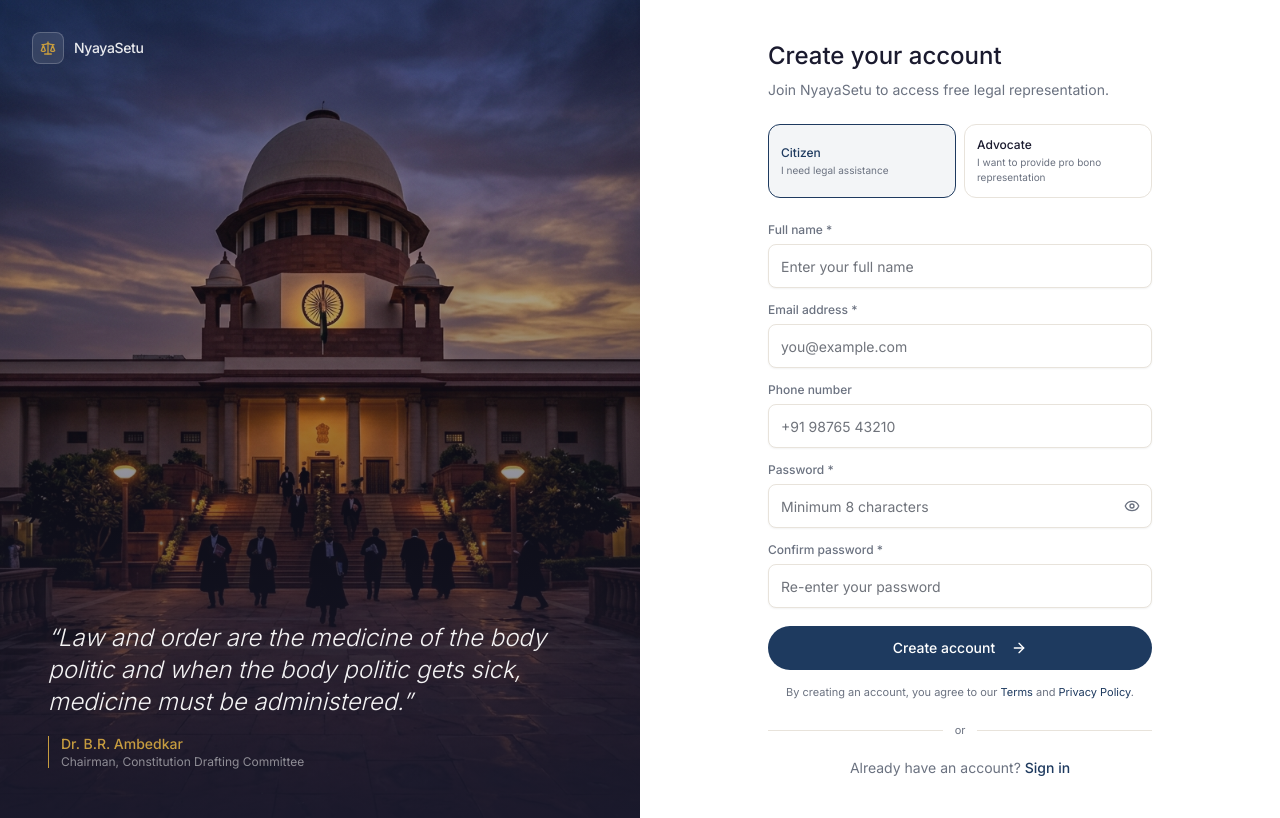
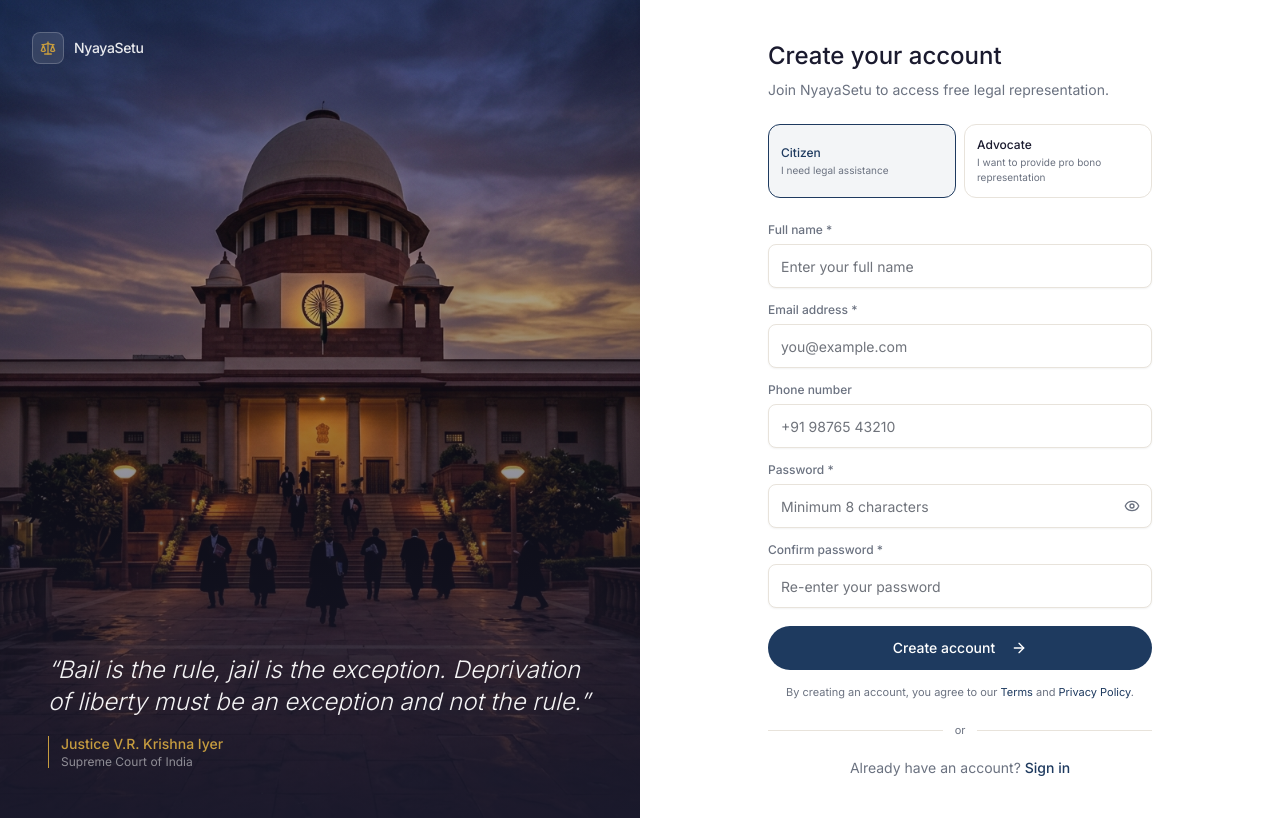
Before and after one commit to Adarshktiwarii/Probono-Legal-Startup, a Next.js app: page /signup in a window 1280 px wide. Built offline with nearby package versions, Linux system fonts and the light colour scheme.

Commit message:
chore: UX enhancements and quote updates
- Updated Ambedkar quote to Justice Krishna Iyer quote on auth pages
- Added SEO meta tags and brand theme colors to layout
- Unified regions text on volunteer page
- Added Donate CTAs on Homepage and About page
- Fixed missing alt text for accessibility

```diff
--- a/src/app/about/page.tsx
+++ b/src/app/about/page.tsx
@@ -113,6 +113,10 @@ export default function About() {
           <Link href="/apply" className="inline-flex items-center text-sm text-[#1E3A5F] hover:underline">
             Apply for legal assistance <ArrowRight className="w-3.5 h-3.5 ml-1" />
           </Link>
+          <span className="text-[#d4cfc7] mx-2">·</span>
+          <Link href="/donate" className="inline-flex items-center text-sm text-[#C69C3F] hover:underline">
+            Support our mission <ArrowRight className="w-3.5 h-3.5 ml-1" />
+          </Link>
         </div>
       </section>
     </div>
--- a/src/app/layout.tsx
+++ b/src/app/layout.tsx
@@ -12,6 +12,8 @@ const inter = Inter({
 export const metadata: Metadata = {
   title: "NyayaSetu — Free Legal Aid for Every Citizen",
   description: "India's pro bono legal representation organization. Connecting eligible citizens with qualified advocates at zero cost.",
+  keywords: 'pro bono, free legal aid, NyayaSetu, legal help India, bail assistance, fundamental rights, Delhi, Madhya Pradesh',
+  themeColor: '#1E3A5F',
 };
 
 export default function RootLayout({
@@ -21,7 +23,7 @@ export default function RootLayout({
 }>) {
   return (
     <html lang="en" className={inter.variable}>
-      <body className="font-sans antialiased bg-white text-[#202124] selection:bg-blue-100">
+      <body className="font-sans antialiased bg-white text-[#202124] selection:bg-[#C69C3F]/20">
         <Header />
         <main>{children}</main>
         <Footer />
--- a/src/app/page.tsx
+++ b/src/app/page.tsx
@@ -9,7 +9,7 @@ export default function HomePage() {
       {/* Hero */}
       <section className="relative overflow-hidden">
         <div className="absolute inset-0">
-          <Image src="/images/hero-courthouse.png" alt="" fill sizes="100vw" className="object-cover" priority />
+          <Image src="/images/hero-courthouse.png" alt="Indian courthouse building" fill sizes="100vw" className="object-cover" priority />
           <div className="absolute inset-0 bg-gradient-to-r from-white via-white/95 to-white/60" />
         </div>
         <div className="container relative z-10 py-20 md:py-32">
@@ -196,6 +196,11 @@ export default function HomePage() {
                 Read the FAQ
               </Button>
             </Link>
+            <Link href="/donate">
+              <Button variant="outline" className="rounded-full border-[#C69C3F] text-[#C69C3F] hover:bg-[#C69C3F]/5 h-11 px-7 text-sm shadow-none w-full sm:w-auto">
+                Donate to the cause
+              </Button>
+            </Link>
           </div>
         </div>
       </section>
--- a/src/app/signin/page.tsx
+++ b/src/app/signin/page.tsx
@@ -59,13 +59,13 @@ export default function SignIn() {
         {/* Quote overlay */}
         <div className="absolute bottom-0 left-0 right-0 p-12">
           <blockquote className="text-white/95 text-xl md:text-2xl leading-relaxed font-light italic mb-4">
-            &ldquo;The Constitution is not a mere lawyers&apos; document, it is a vehicle of Life, and its spirit is, always, the spirit of Age.&rdquo;
+            &ldquo;Bail is the rule, jail is the exception. Deprivation of liberty must be an exception and not the rule.&rdquo;
           </blockquote>
           <div className="flex items-center gap-3">
             <div className="w-px h-8 bg-[#C69C3F]" />
             <div>
-              <p className="text-[#C69C3F] text-sm font-medium">Dr. B.R. Ambedkar</p>
-              <p className="text-white/50 text-xs">Architect of the Indian Constitution</p>
+              <p className="text-[#C69C3F] text-sm font-medium">Justice V.R. Krishna Iyer</p>
+              <p className="text-white/50 text-xs">Supreme Court of India</p>
             </div>
           </div>
         </div>
--- a/src/app/signup/page.tsx
+++ b/src/app/signup/page.tsx
@@ -64,13 +64,13 @@ export default function SignUp() {
 
         <div className="absolute bottom-0 left-0 right-0 p-12">
           <blockquote className="text-white/95 text-xl md:text-2xl leading-relaxed font-light italic mb-4">
-            &ldquo;Law and order are the medicine of the body politic and when the body politic gets sick, medicine must be administered.&rdquo;
+            &ldquo;Bail is the rule, jail is the exception. Deprivation of liberty must be an exception and not the rule.&rdquo;
           </blockquote>
           <div className="flex items-center gap-3">
             <div className="w-px h-8 bg-[#C69C3F]" />
             <div>
-              <p className="text-[#C69C3F] text-sm font-medium">Dr. B.R. Ambedkar</p>
-              <p className="text-white/50 text-xs">Chairman, Constitution Drafting Committee</p>
+              <p className="text-[#C69C3F] text-sm font-medium">Justice V.R. Krishna Iyer</p>
+              <p className="text-white/50 text-xs">Supreme Court of India</p>
             </div>
           </div>
         </div>
--- a/src/app/volunteer/page.tsx
+++ b/src/app/volunteer/page.tsx
@@ -68,7 +68,7 @@ export default function Volunteer() {
           </div>
           <h2 className="text-xl font-medium text-[#1A1A2E] mb-3">Phase 1 onboarding is complete</h2>
           <p className="text-sm text-[#6B7280] mb-6">
-            We are currently operating in Delhi NCR and Madhya Pradesh. Phase 2 onboarding for additional regions opens in Q4 2026.
+            We are currently operating in Delhi and Madhya Pradesh. Phase 2 onboarding for additional regions opens in Q4 2026.
           </p>
           <Button disabled className="rounded-full bg-[#1E3A5F] text-white text-sm h-10 px-6 shadow-none opacity-50 cursor-not-allowed">
             Panel Full — Phase 1
```
